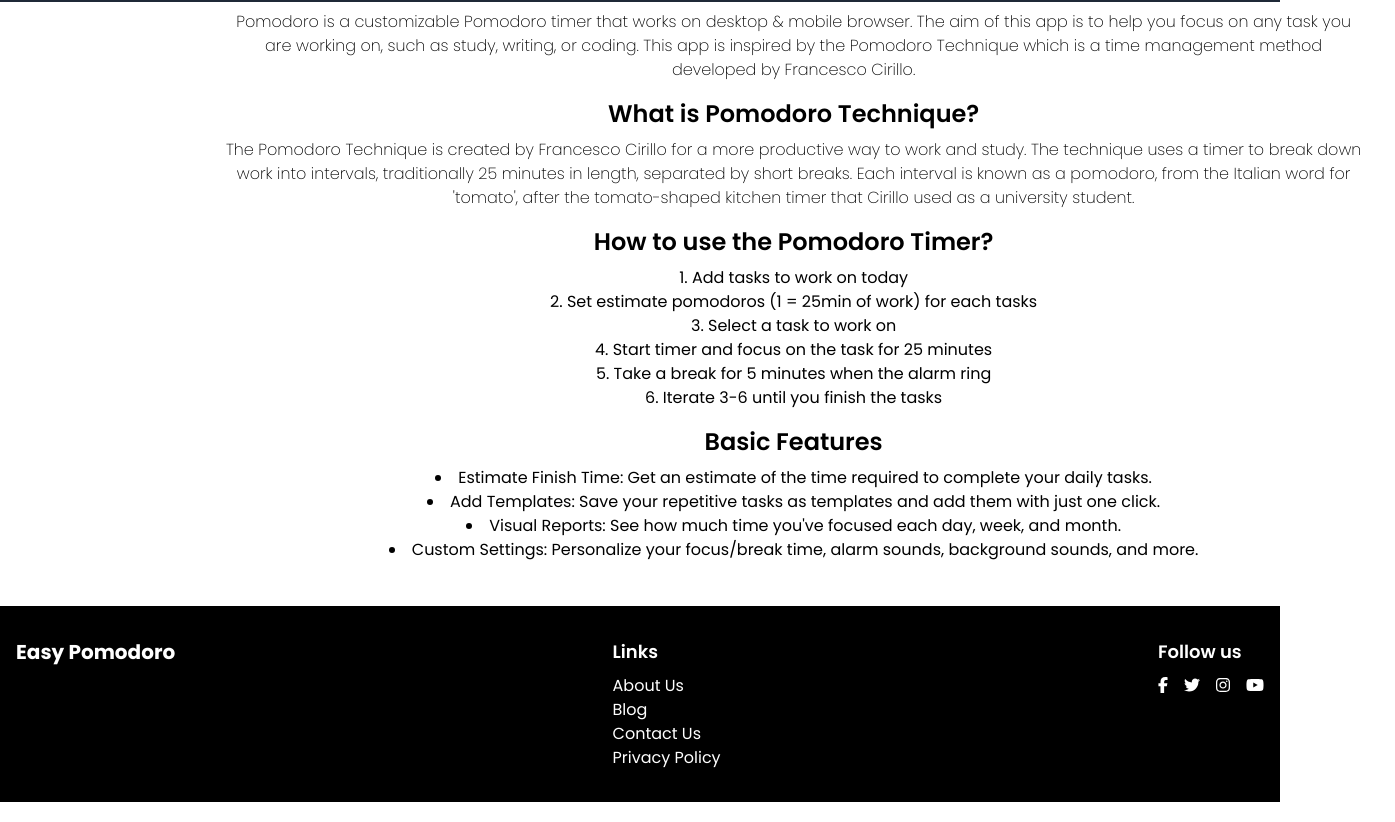
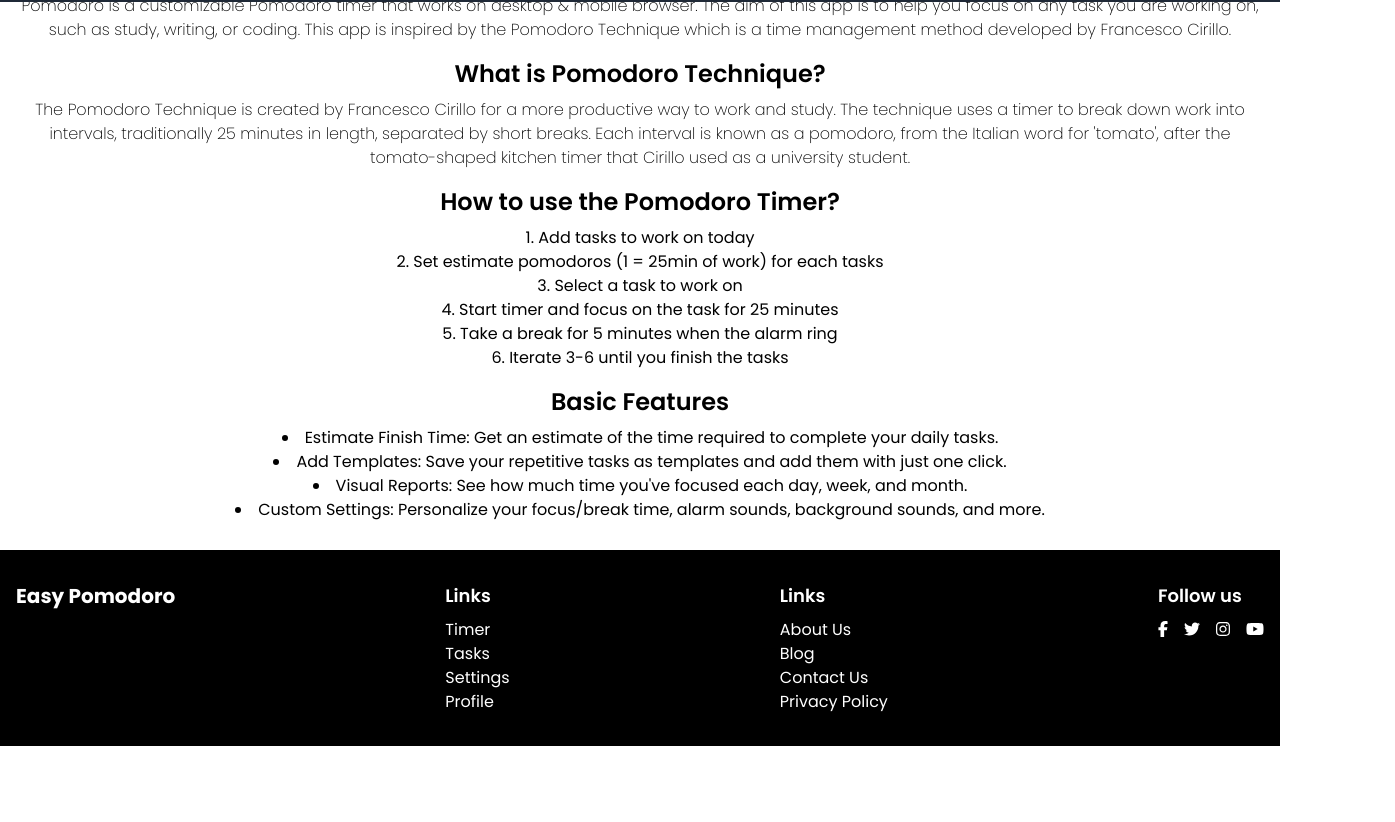
Before and after one commit to bhanuprakashsfdc/EasyPomodoro, a React (Vite) app: page / in a window 1280 px wide. Shown: the part 798-1620 px from the top of the page, 1395 px wide, since content can reach past the window. After the commit the page ends 1564 px from the top, so only its background shows below. Built offline with nearby package versions, Linux system fonts and the light colour scheme.

Commit message:
removing sidebar

```diff
--- a/src/App.jsx
+++ b/src/App.jsx
@@ -46,8 +46,8 @@
     <Router>
       <div className={`min-h-screen flex flex-col ${theme === 'dark' ? 'dark' : ''}`}>
         <div className="flex flex-1">
-          <Sidebar />
-          <div className="flex-1 p-4 ml-48">
+          {/*<Sidebar />*/}
+          <div className="flex-1 flex-1">
             {/*<ThemeToggle />*/}
             <Routes>
               <Route path="/" element={<Home />} />
--- a/src/components/MiniFooter.jsx
+++ b/src/components/MiniFooter.jsx
@@ -18,6 +18,15 @@
                 <p>(123) 456-7890</p>
             */}
           </address>
+        </div>
+        <div className="mb-6 md:mb-0">
+          <h3 className="text-lg font-semibold mb-2">Links</h3>
+          <ul>
+            <li><Link to="/timer" className="hover:underline">Timer</Link></li>
+            <li><Link to="/tasks" className="hover:underline">Tasks</Link></li>
+            <li><Link to="/settings" className="hover:underline">Settings</Link></li>
+            <li><Link to="/profile" className="hover:underline">Profile</Link></li>
+          </ul>
         </div>
         <div className="mb-6 md:mb-0">
           <h3 className="text-lg font-semibold mb-2">Links</h3>
```
